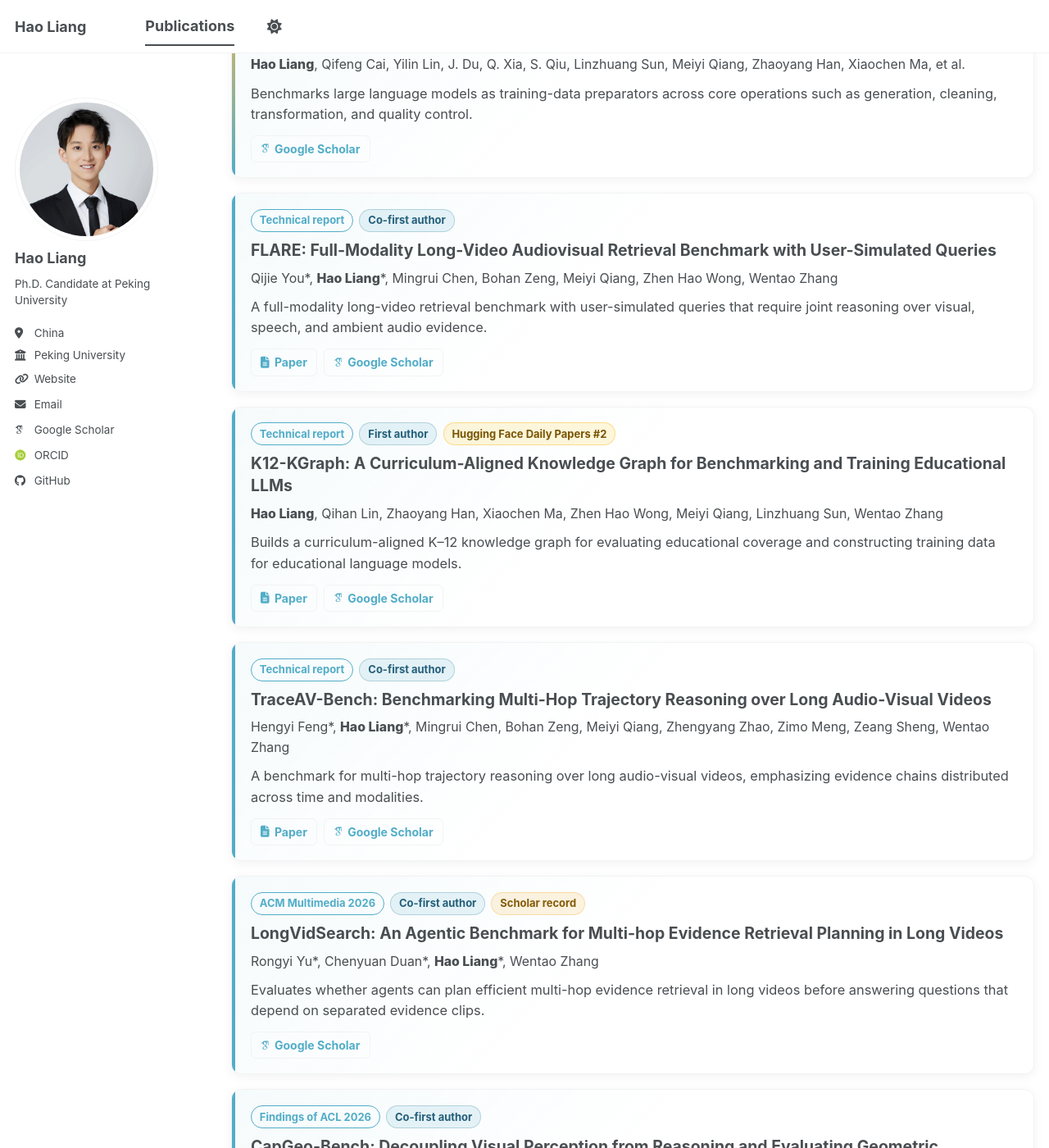
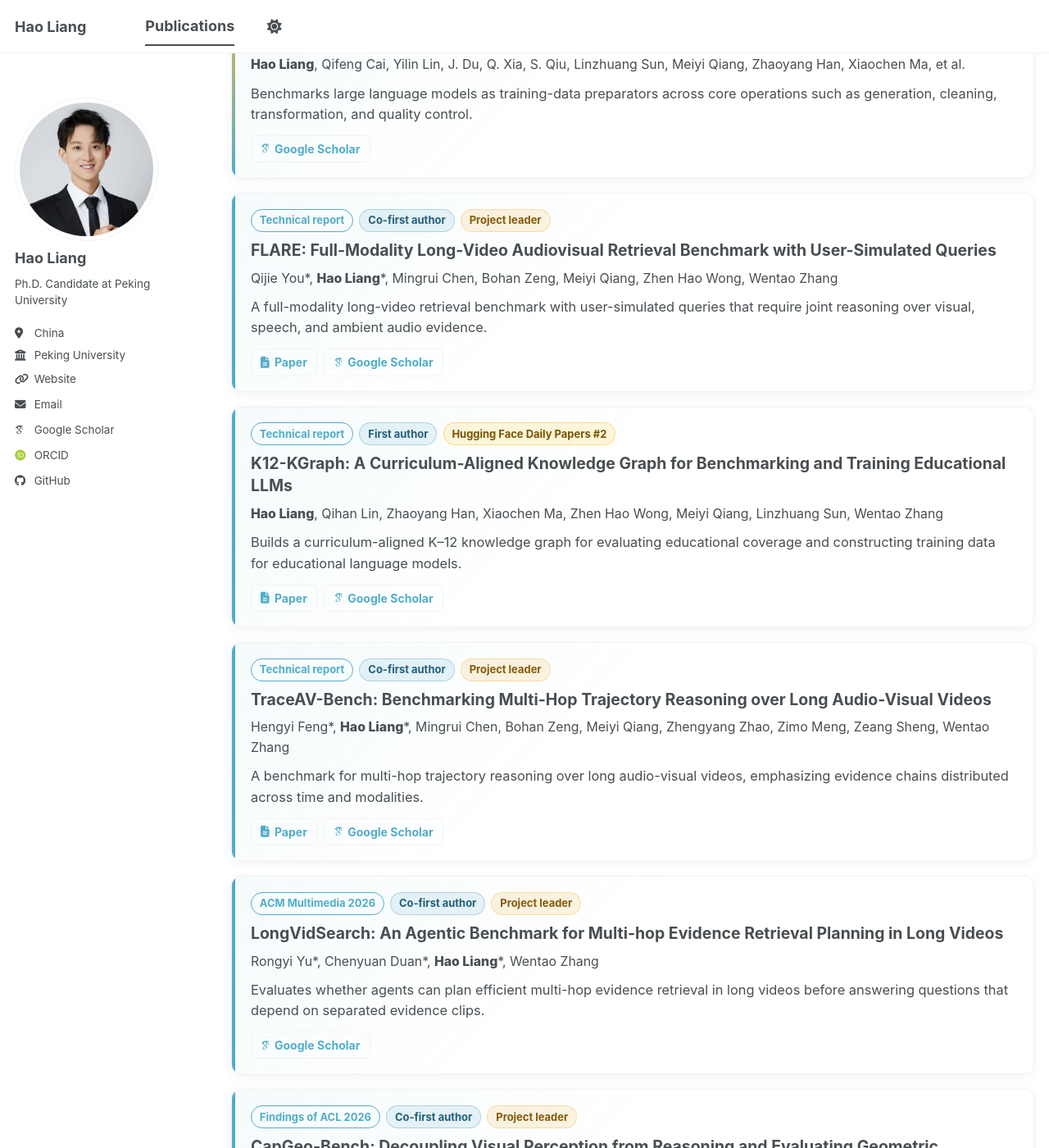
Before and after one commit to haolpku/haolpku.github.io, a Jekyll site: the page built from _pages/publications.html, in a window 1280 px wide and 1400 px high, scrolled down 4276 px. Shown: the whole window at 82% size. Built offline with Jekyll 4.4.1, drawn with Linux system fonts in a browser that asks for light colours; some web fonts are replaced; a script bundle is joined from its source files by our own code; library files that are not in the unit come from our copies.

Commit message:
Mark project leadership roles

```diff
--- a/_data/publications_detailed.yml
+++ b/_data/publications_detailed.yml
@@ -207,7 +207,7 @@
   authors: "Qijie You*, Hao Liang*, Mingrui Chen, Bohan Zeng, Meiyi Qiang, Zhen Hao Wong, Wentao Zhang"
   venue: "Technical report"
   year: "2026"
-  note: "Co-first author"
+  note: "Co-first author · Project leader"
   paper_url: "https://arxiv.org/abs/2605.10228"
   scholar_id: "fPk4N6BV_jEC"
   summary: "A full-modality long-video retrieval benchmark with user-simulated queries that require joint reasoning over visual, speech, and ambient audio evidence."
@@ -235,7 +235,7 @@
   authors: "Hengyi Feng*, Hao Liang*, Mingrui Chen, Bohan Zeng, Meiyi Qiang, Zhengyang Zhao, Zimo Meng, Zeang Sheng, Wentao Zhang"
   venue: "Technical report"
   year: "2026"
-  note: "Co-first author"
+  note: "Co-first author · Project leader"
   paper_url: "https://arxiv.org/abs/2605.07593"
   scholar_id: "zA6iFVUQeVQC"
   summary: "A benchmark for multi-hop trajectory reasoning over long audio-visual videos, emphasizing evidence chains distributed across time and modalities."
@@ -245,7 +245,7 @@
   authors: "Rongyi Yu*, Chenyuan Duan*, Hao Liang*, Wentao Zhang"
   venue: "ACM Multimedia 2026"
   year: "2026"
-  note: "Co-first author · Scholar record"
+  note: "Co-first author · Project leader"
   scholar_id: "SP6oXDckpogC"
   summary: "Evaluates whether agents can plan efficient multi-hop evidence retrieval in long videos before answering questions that depend on separated evidence clips."
 
@@ -278,7 +278,7 @@
   authors: "Yuying Li*, Siyi Qian*, Hao Liang*, Leqi Zheng, Ruichuan An, Linzhuang Sun, Jiajun Zhang, Wentao Zhang"
   venue: "Findings of ACL 2026"
   year: "2026"
-  note: "Co-first author"
+  note: "Co-first author · Project leader"
   paper_url: "https://arxiv.org/abs/2510.09302"
   scholar_id: ""
   summary: "Decouples visual perception from mathematical reasoning through structured geometric captions and introduces CapGeo-Bench for evaluating models' geometric understanding and captioning quality."
```
